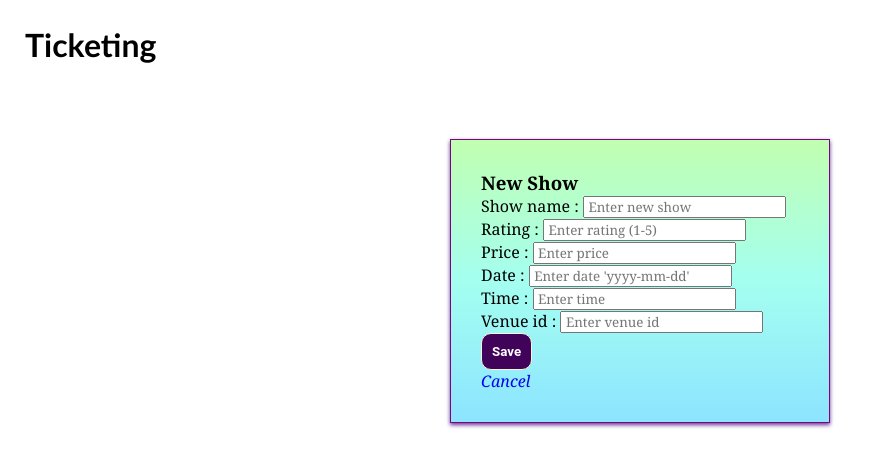
After one commit to angela2001/iit_project, a Flask app: page /admin/add_show in a window 1280 px wide. The commit adds this page. Shown: the top 467 px of the page, without its empty margins (0-871 px from the left). Run offline with Flask 2, Linux system fonts and the light colour scheme.

Commit message:
nammal theerkum

```diff
--- a/project/app.py
+++ b/project/app.py
@@ -159,10 +159,51 @@ def admin_home():
 
 @app.route('/admin/add_venue', methods=['GET','POST'])
 def addVenue():
-    conn=sqlite3.connect('database.sqlite3')
-    cur=conn.cursor()
-    query="""insert into venue"""
+    if request.method == 'GET':
+        return render_template('add_venue.html')
+    if request.method == 'POST':
+        venue_name = request.form['venue_name']
+        location = request.form['location']
+        capacity=request.form['capacity']
+        venue = Venue(venue_name=venue_name, location=location, capacity=capacity)
+        db.session.add(venue)
+        db.session.commit()
+        return redirect('/admin_home')
 
+# @app.route('/admin/edit_venue',methods=['GET','POST'])
+# def editVenue():
+#     if request.method == 'GET':
+#         return render_template('edit_venue.html')
+#     if request.method == 'POST':
+#         venue_name = request.form['venue_name']
+#         location = request.form['location']
+#         capacity=request.form['capacity']
+#         venue = Venue(venue_name=venue_name, location=location, capacity=capacity)
+#         db.session.add(venue)
+#         db.session.commit()
+#         return redirect('/admin_home')
+
+@app.route('/admin/add_show',methods=['GET','POST'])
+def addShow():
+    if request.method == 'GET':
+        return render_template('add_show.html')
+    if request.method == 'POST':
+        show_name = request.form['show_name']
+        rating = request.form['rating']
+        price=request.form['price']
+        date=request.form['date']
+        time=request.form['time']
+        venue_id=request.form['venue_id']
+        show = Shows(show_name=show_name, rating=rating, price=price,date=date,time=time,venue_id=venue_id)
+        db.session.add(show)
+        db.session.commit()
+        return redirect('/admin_home')
+
+# @app.route('/admin/edit_show',methods=['GET','POST'])
+# def editShow():
+
+# @app.route('/book_ticket',methods=['GET','POST'])
+# def bookTicket():
 
 # Run app
 if __name__ == "__main__":
--- /dev/null
+++ b/project/templates/add_show.html
@@ -0,0 +1,35 @@
+{% extends "base.html" %}
+
+{% block title %} Add Venue {% endblock%}
+
+{% block body %}
+<h1>Ticketing</h1>
+<div class='form'>
+    <form action="/admin/add_show" method="POST" >
+        <h3>New Show</h3>
+        <label>Show name : </label>
+        <input type="text" placeholder= " Enter new show" name="show_name" required minlength="5">
+        <br>
+        <label>Rating : </label>
+        <input type="number" placeholder=" Enter rating (1-5)" name="rating">
+        <br>
+        <label>Price : </label>
+        <input type="number" placeholder=" Enter price" name="price">
+        <br>
+        <label>Date : </label>
+        <input type="text" placeholder= " Enter date 'yyyy-mm-dd'" name="date">
+        <br>
+        <label>Time : </label>
+        <input type="text" placeholder= " Enter time" name="time">
+        <br>
+        <label>Venue id : </label>
+        <input type="number" placeholder=" Enter venue id" name="venue_id">
+        <br>
+        <button type="submit">Save</button>
+        <br>
+        <div class="redirect">
+            <i class="italic"><a href='/admin_home'>Cancel</a></i>
+        </div>
+    </form>
+</div>
+{% endblock%}
```
Also changed, not shown: project/templates/add_venue.html (added, +26 -0 lines), project/templates/admin_home.html (+9 -4 lines), project/database.sqlite3, project/templates/edit_venue.html (added).
